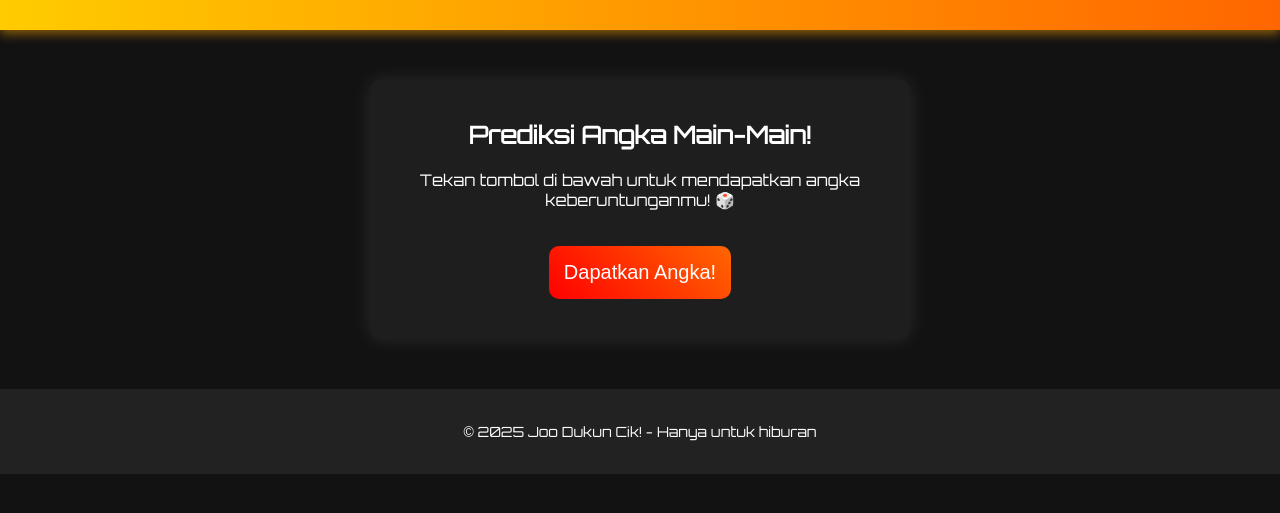
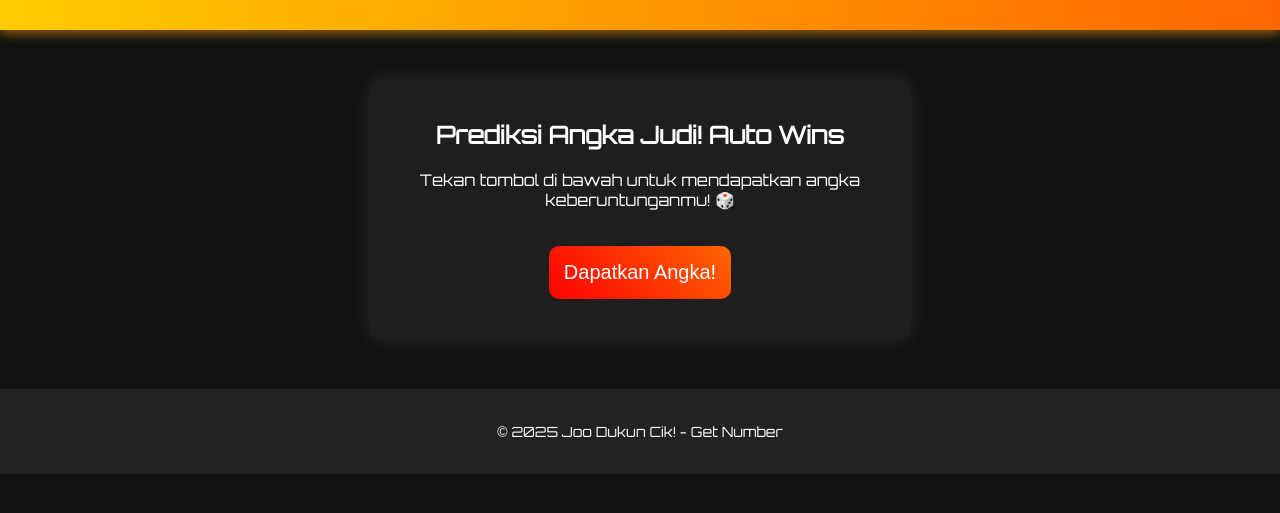
Before and after one commit to Joodev65/generatenumjoo, a plain HTML site: page index.html in a window 1280 px wide. Shown: the part 135-648 px from the top of the page. Drawn offline with Linux system fonts and the light colour scheme.

Commit message:
Update index.html

```diff
--- a/index.html
+++ b/index.html
@@ -15,7 +15,7 @@
 
     <main>
         <div class="container">
-            <h2>Prediksi Angka Main-Main!</h2>
+            <h2>Prediksi Angka Judi! Auto Wins</h2>
             <p>Tekan tombol di bawah untuk mendapatkan angka keberuntunganmu! 🎲</p>
             <button onclick="generateNumber()">Dapatkan Angka!</button>
             <div id="result"></div>
@@ -23,7 +23,7 @@
     </main>
 
     <footer>
-        <p>© 2025 Joo Dukun Cik! - Hanya untuk hiburan</p>
+        <p>© 2025 Joo Dukun Cik! - Get Number</p>
     </footer>
 
 </body>
```
